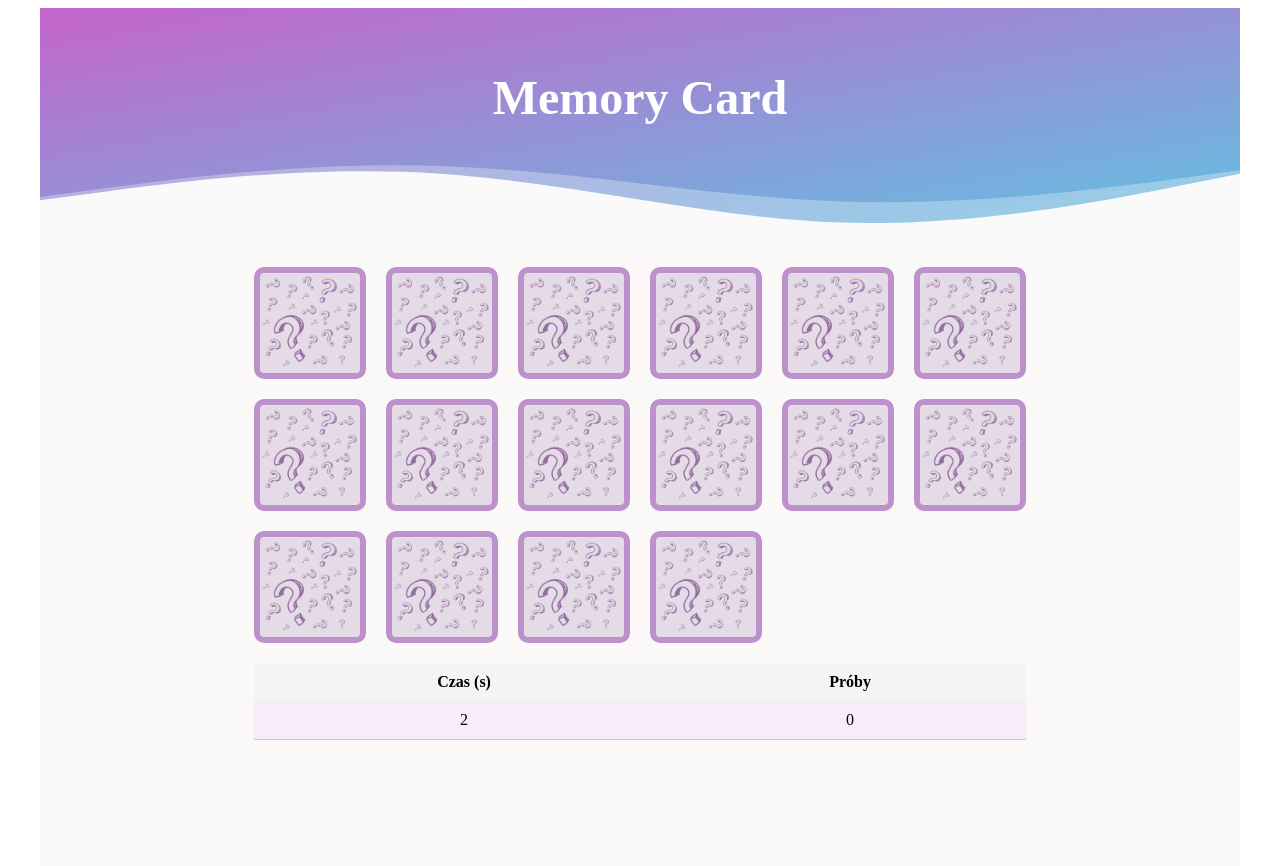
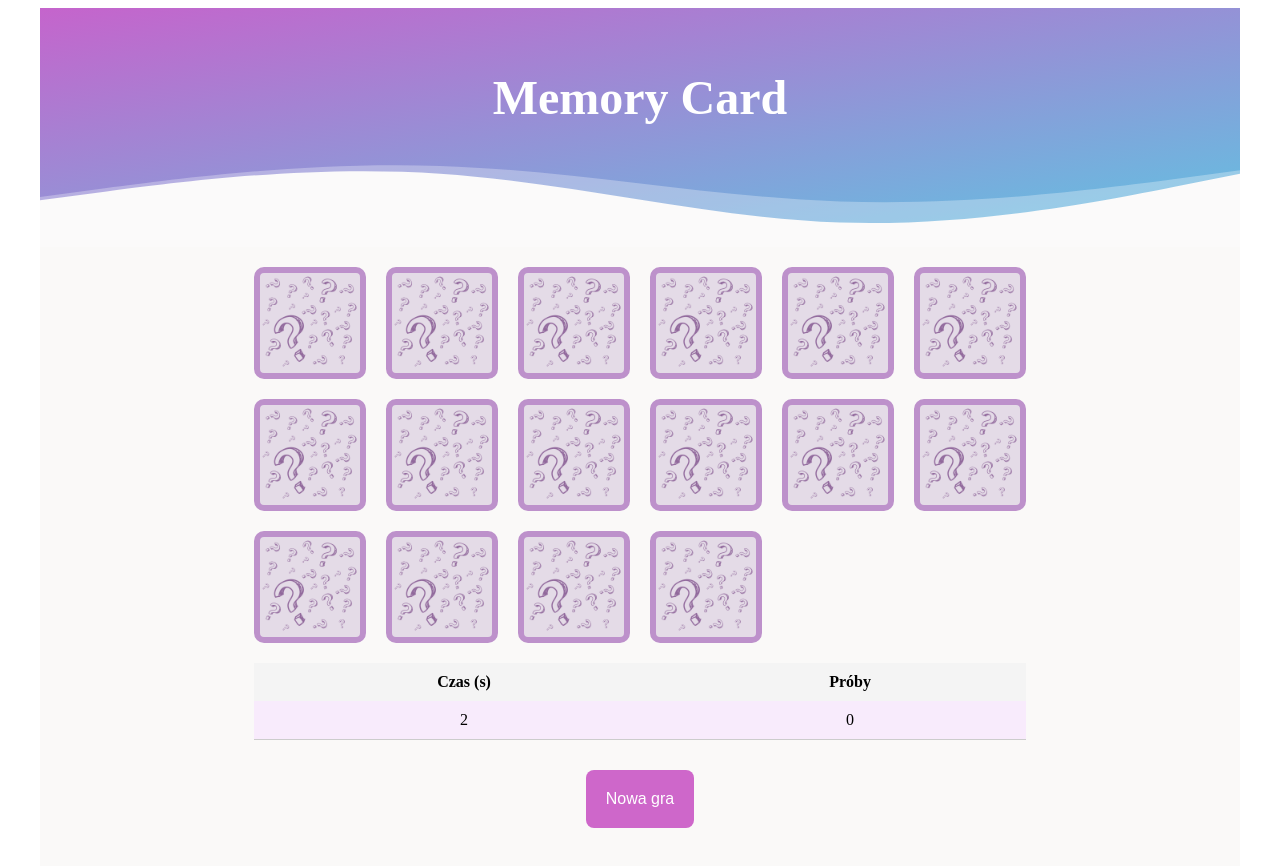
Before and after one commit to KrzysztofBiolik/memory-game-card, a React (Vite) app: page / in a window 1280 px wide. Both pictures are taken after a click on the button "Rozpocznij grę". Shown: the top 866 px of the page. Built offline with nearby package versions, Linux system fonts and the light colour scheme.

Commit message:
Added a button to return to the start screen

```diff
--- a/src/components/Board.tsx
+++ b/src/components/Board.tsx
@@ -4,7 +4,7 @@ import Tile from "./Tile";
 import Stats from "./Stats";
 
 const Board: React.FC = () => {
-  const { tiles, timeElapsed, attempts } = useGameStore();
+  const { tiles, timeElapsed, attempts, setGameStarted } = useGameStore();
 
   return (
     <div className="game-screen">
@@ -18,10 +18,8 @@ const Board: React.FC = () => {
           />
         ))}
       </div>
-      <Stats
-        headers={["Czas (s)", "Próby"]}
-        data={[[timeElapsed, attempts]]}
-      />
+      <Stats headers={["Czas (s)", "Próby"]} data={[[timeElapsed, attempts]]} />
+      <button onClick={() => setGameStarted(false)}>Nowa gra</button>
     </div>
   );
 };
```
